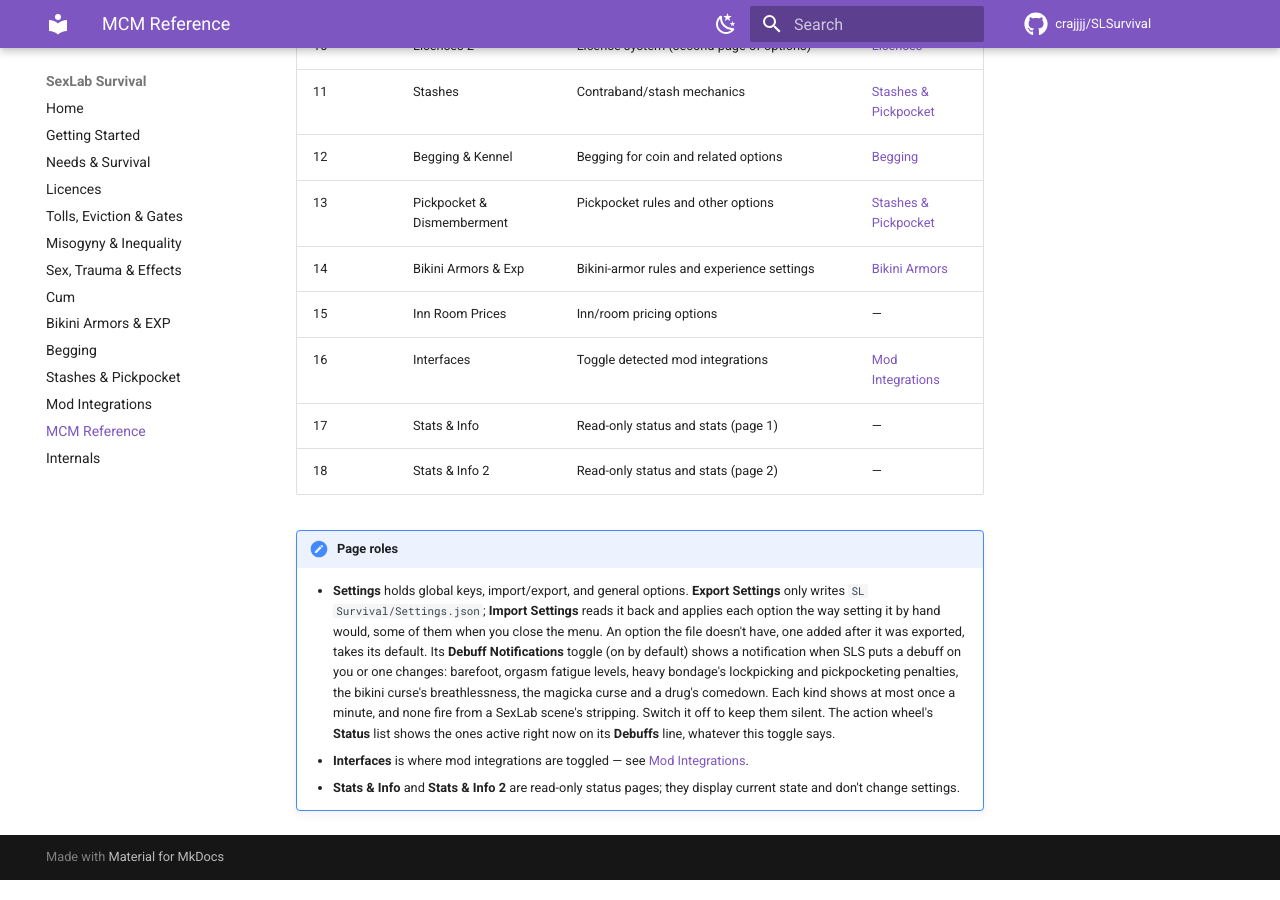
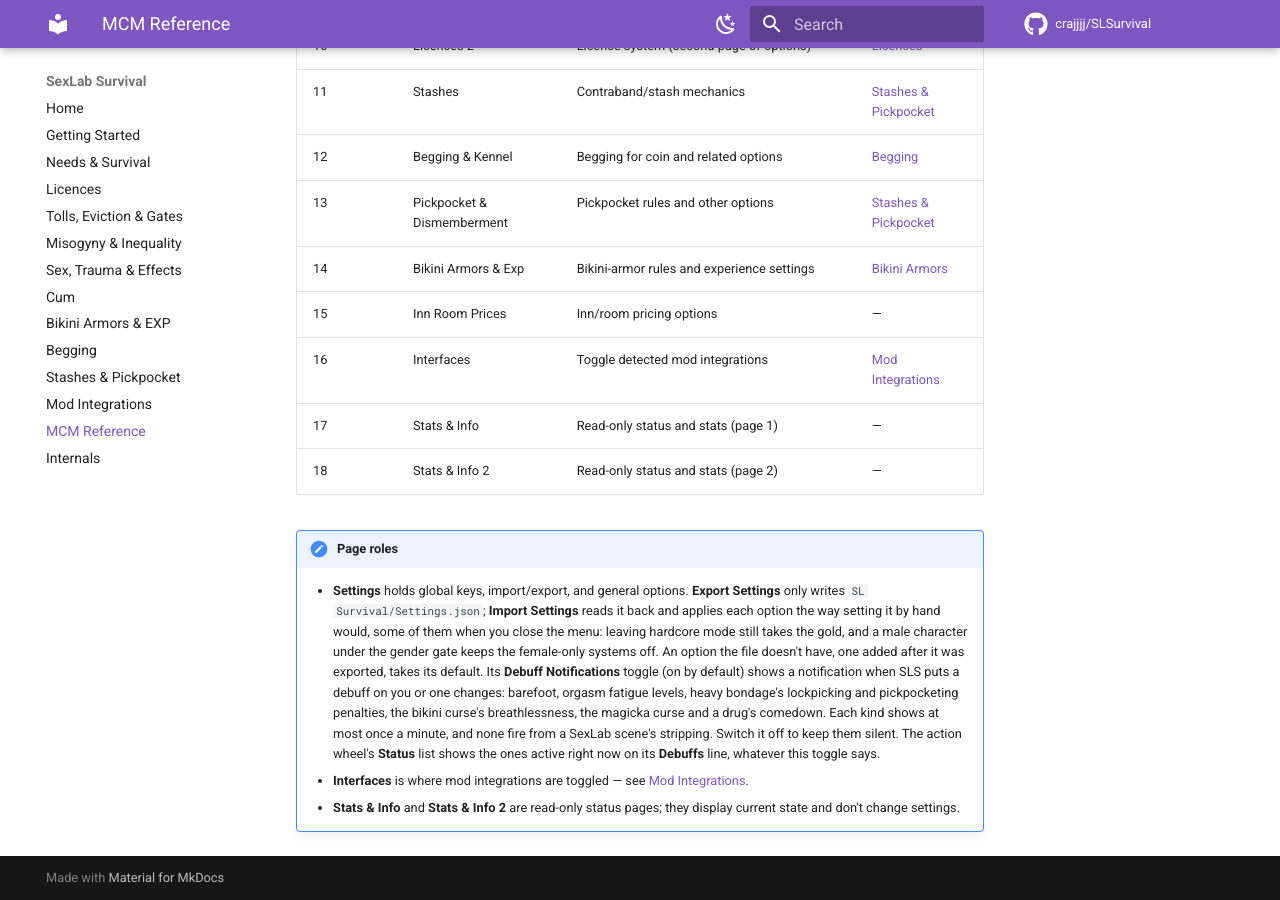
Before and after one commit to crajjjj/SLSurvival, an MkDocs documentation site: the page built from docs/players/mcm-reference.md, in a window 1280 px wide and 900 px high, scrolled down 868 px. Built offline with MkDocs 1.6.1 and Material for MkDocs 9.7.7, drawn with Linux system fonts in a browser that asks for light colours; comment, search, counter and statistics services are not loaded.

Commit message:
0.807: review fixes for the import and fast travel changes
Utility.Wait stalls the import in menu mode, so the menu close ran before most Do* toggles were set.

```diff
--- a/docs/players/mcm-reference.md
+++ b/docs/players/mcm-reference.md
@@ -27,6 +27,6 @@
 | 18 | Stats & Info 2 | Read-only status and stats (page 2) | — |
 
 !!! note "Page roles"
-    - **Settings** holds global keys, import/export, and general options. **Export Settings** only writes `SL Survival/Settings.json`; **Import Settings** reads it back and applies each option the way setting it by hand would, some of them when you close the menu. An option the file doesn't have, one added after it was exported, takes its default. Its **Debuff Notifications** toggle (on by default) shows a notification when SLS puts a debuff on you or one changes: barefoot, orgasm fatigue levels, heavy bondage's lockpicking and pickpocketing penalties, the bikini curse's breathlessness, the magicka curse and a drug's comedown. Each kind shows at most once a minute, and none fire from a SexLab scene's stripping. Switch it off to keep them silent. The action wheel's **Status** list shows the ones active right now on its **Debuffs** line, whatever this toggle says.
+    - **Settings** holds global keys, import/export, and general options. **Export Settings** only writes `SL Survival/Settings.json`; **Import Settings** reads it back and applies each option the way setting it by hand would, some of them when you close the menu: leaving hardcore mode still takes the gold, and a male character under the gender gate keeps the female-only systems off. An option the file doesn't have, one added after it was exported, takes its default. Its **Debuff Notifications** toggle (on by default) shows a notification when SLS puts a debuff on you or one changes: barefoot, orgasm fatigue levels, heavy bondage's lockpicking and pickpocketing penalties, the bikini curse's breathlessness, the magicka curse and a drug's comedown. Each kind shows at most once a minute, and none fire from a SexLab scene's stripping. Switch it off to keep them silent. The action wheel's **Status** list shows the ones active right now on its **Debuffs** line, whatever this toggle says.
     - **Interfaces** is where mod integrations are toggled — see [Mod Integrations](integrations.md).
     - **Stats & Info** and **Stats & Info 2** are read-only status pages; they display current state and don't change settings.
```
Also changed, not shown: 10 other files.
